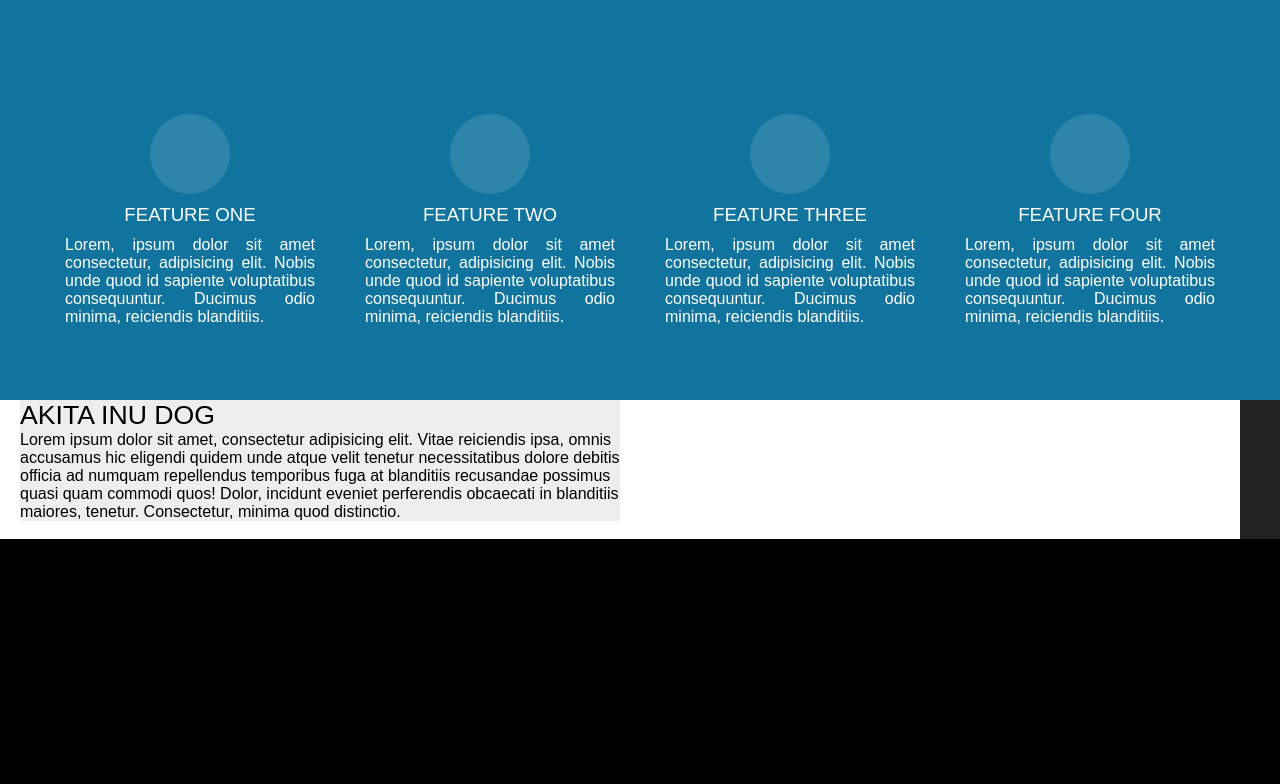
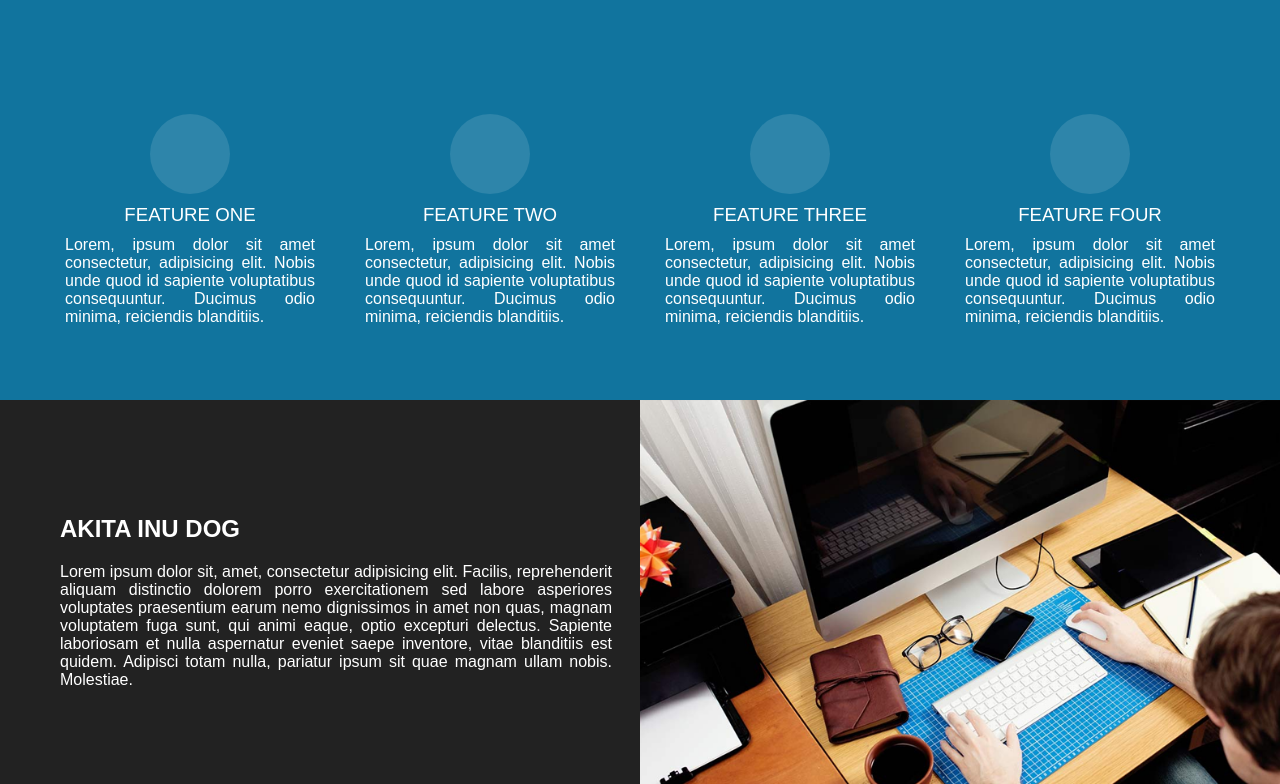
Before and after one commit to awuce/psd_layouts, a website: page PSD_Creatives/app/index.html in a window 1280 px wide. Shown: the part 1102-1886 px from the top of the page. Before the commit the page ends 1641 px from the top, so only its background shows below. Drawn offline with Linux system fonts and the light colour scheme.

Commit message:
Add blog-block1

```diff
--- a/PSD_Creatives/app/index.html
+++ b/PSD_Creatives/app/index.html
@@ -65,17 +65,22 @@
 		</div>
 	</div>
 
-	<div class="blog-container">
-		<div class="blog">
-			<div class="blog__content">
-				<div class="blog__body">
-					<div class="blog__name">akita inu dog</div>
-					<div class="blog__text">Lorem ipsum dolor sit amet, consectetur adipisicing elit. Vitae reiciendis ipsa, omnis accusamus hic eligendi quidem unde atque velit tenetur necessitatibus dolore debitis officia ad numquam repellendus temporibus fuga at blanditiis recusandae possimus quasi quam commodi quos! Dolor, incidunt eveniet perferendis obcaecati in blanditiis maiores, tenetur. Consectetur, minima quod distinctio.</div>
+	<div class="wrapper">
+		<div class="section">
+			<div class="section__content">
+				<div class="section__container">
+					<div class="section__body">
+						<h2 class="section__title">akita inu dog</h2>
+						<div class="section__text">Lorem ipsum dolor sit, amet, consectetur adipisicing elit. Facilis, reprehenderit aliquam distinctio dolorem porro exercitationem sed labore asperiores voluptates praesentium earum nemo dignissimos in amet non quas, magnam voluptatem fuga sunt, qui animi eaque, optio excepturi delectus. Sapiente laboriosam et nulla aspernatur eveniet saepe inventore, vitae blanditiis est quidem. Adipisci totam nulla, pariatur ipsum sit quae magnam ullam nobis. Molestiae.</div>
+					</div>
 				</div>
 			</div>
-			<div class="blog__image"><img src="images/blog1.png" alt=""></div>
+			<div class="section__image">
+				<img src="images/blog1.png" alt="">
+			</div>
 		</div>
 	</div>
+
 
 	<script type="text/javascript" src="scripts/hover.js"></script>
 </body>
--- a/PSD_Creatives/app/styles/sass/styles.sass
+++ b/PSD_Creatives/app/styles/sass/styles.sass
@@ -227,36 +227,71 @@ body
 				font-size: 150pt
 
 
-.blog
-	// max-width: 1200px
-	background-color: #fff
-	// padding: 0 20px
+// .blog
+// 	max-width: 1200px
+// 	margin: 0 auto
+// 	background-color: #fff
+// 	display: flex
+// 	flex-direction: row
+// 	overflow-x: hidden
+// 	&-container
+// 		background-color: #222
+// 		margin-bottom: 500px
+// 	&__content
+// 		padding: 100px 20px
+// 		width: 50%
+// 	&__body
+// 		background-color: #e55
+// 	&__name
+// 		font-size: 20pt
+// 		text-transform: uppercase
+// 	&__text
+// 		font-weight: 200
+// 	&__image
+// 		position: relative
+// 		flex: 0 0 50%
+// 		> img
+// 			position: absolute
+// 			width: 100%
+// 			height: 100%
+// 			left: 0
+// 			top: 0
+// 			object-fit: cover
+
+.section
 	overflow: hidden
-	// display: flex
-	// flex-direction: row
-	&-container
-		background-color: #222
-	&__content
-		// width: 33%
-		flex: 0 0 100%
+	&__container
 		max-width: 1200px
 		margin: 0 auto
+		display: flex
+		align-items: center
+	&__content
+		flex: 0 0 100%
+		display: flex
+		background-color: #222
+		color: #fff
+	&__body
 		padding: 0 20px
-	&__body
-		background-color: #eee
-		width: 50%
-	&__name
-		font-size: 20pt
+		text-align: justify
+	&__title
 		text-transform: uppercase
-	&__text
-		font-weight: 200
 	&__image img
-		min-width: 100%
+		max-width: 100%
 
 @media (min-width: 767px)
-	.blog
-		&-container
-			display: flex
+	.section
+		display: flex
+		&__body
+			width: 46%
 		&__image
 			flex: 0 0 50%
 			transform: translate(-100%, 0px)
+			position: relative
+			padding-bottom: 30%
+			> img
+				position: absolute
+				width: 100%
+				height: 100%
+				left: 0
+				top: 0
+				object-fit: cover
```
Also changed, not shown: PSD_Creatives/app/images/blog1.png (added), PSD_Creatives/app/styles/css/app.min.css.
